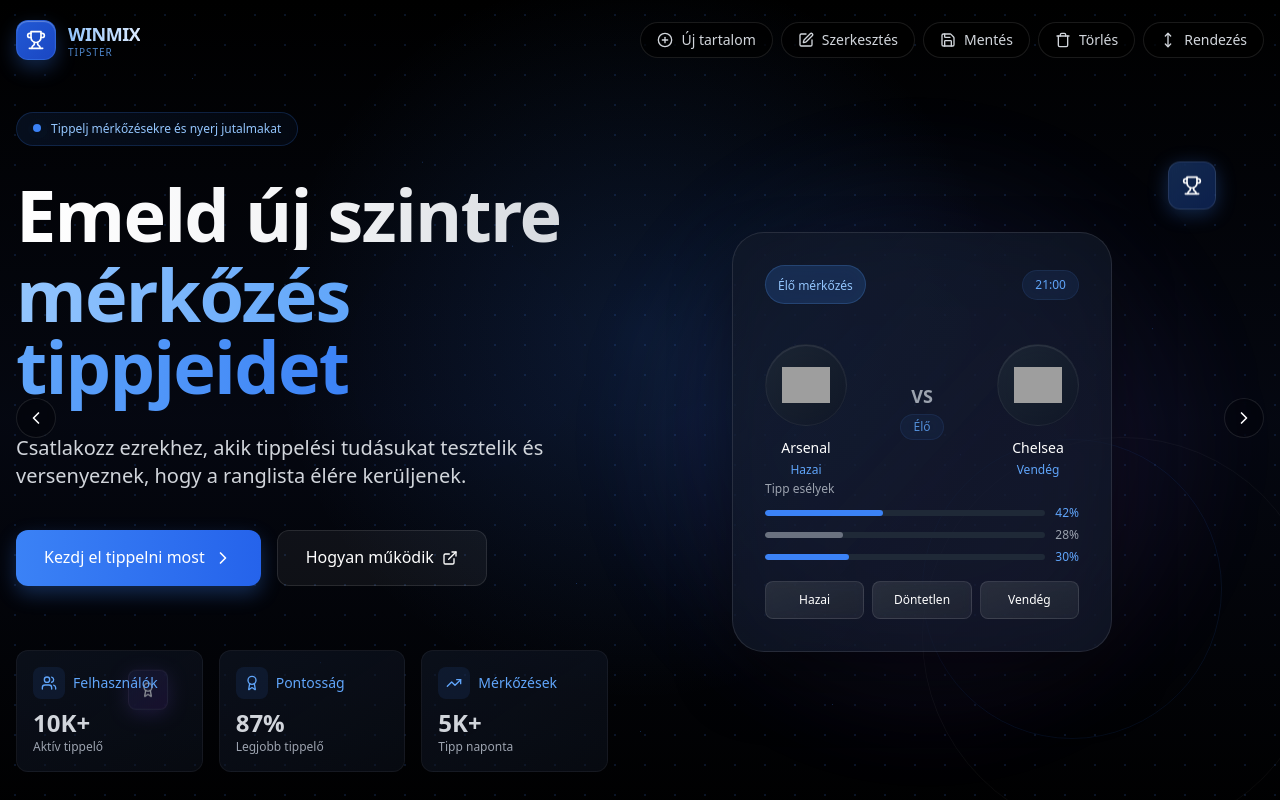
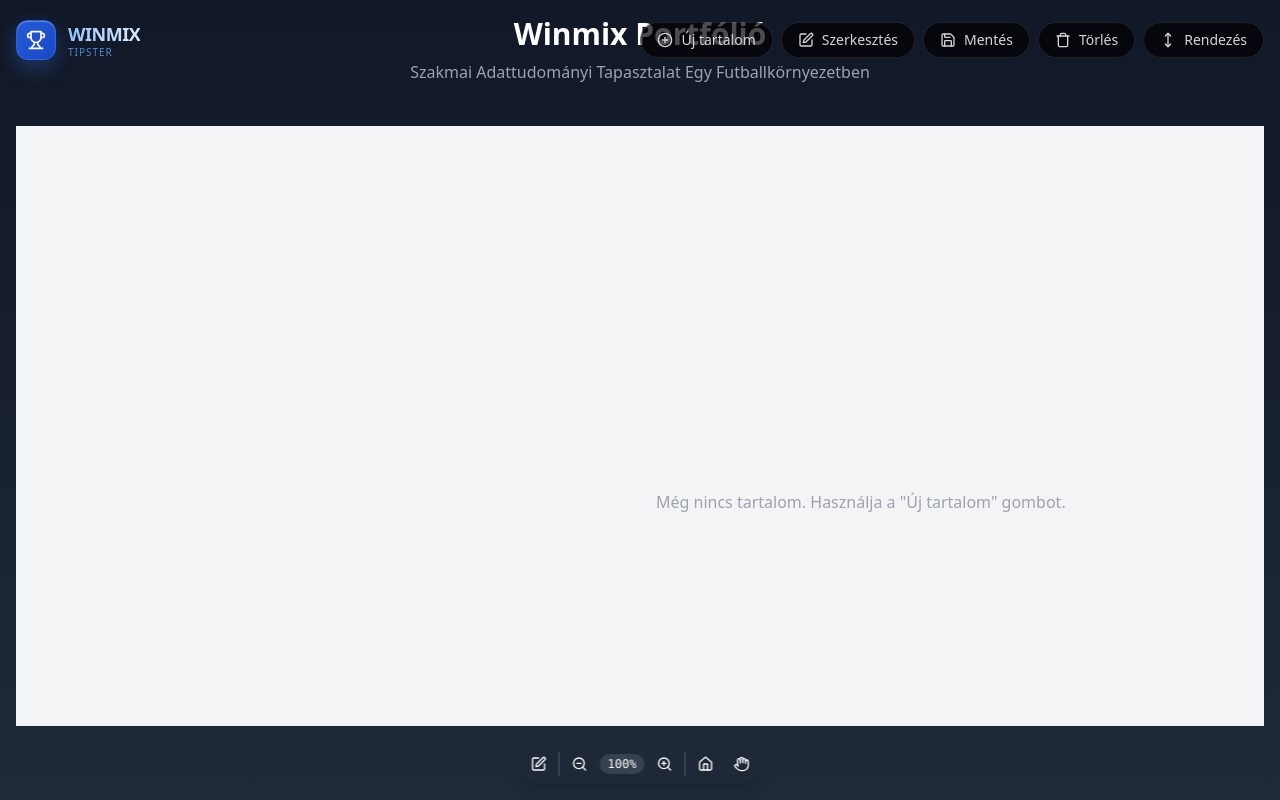
Before and after one commit to Hampilk/winmix-hero-reactor, a React (Vite) app: page / in a window 1280 px wide. Shown: the top 800 px of the page. Built offline with nearby package versions, Linux system fonts and the light colour scheme; grey boxes are pictures that could not be loaded.

Commit message:
Implement Prezi-like content creation
Implement content creation and display features similar to Prezi.

```diff
--- a/src/components/ContentCreator/ContentDisplay.tsx
+++ b/src/components/ContentCreator/ContentDisplay.tsx
@@ -1,5 +1,5 @@
 
-import React from 'react';
+import React, { useRef, useState, useEffect } from 'react';
 import { useContent } from '@/context/ContentContext';
 import { Content } from '@/types/content';
 import { TextDisplay } from './ContentDisplays/TextDisplay';
@@ -10,24 +10,114 @@ import { CardDisplay } from './ContentDisplays/CardDisplay';
 import { GridDisplay } from './ContentDisplays/GridDisplay';
 import { Edit, Trash, ArrowUp, ArrowDown } from 'lucide-react';
 import { Button } from '@/components/ui/button';
+import { CanvasControls } from '@/components/PreziCanvas/CanvasControls';
 
 export const ContentDisplay: React.FC = () => {
-  const { contents, deleteContent, reorderContent, editMode } = useContent();
+  const {
+    contents,
+    deleteContent,
+    reorderContent,
+    editMode,
+    zoomLevel,
+    focusedContentId,
+    setFocusedContentId
+  } = useContent();
+  const canvasRef = useRef<HTMLDivElement>(null);
+  const [isDragging, setIsDragging] = useState(false);
+  const [dragStart, setDragStart] = useState({ x: 0, y: 0 });
+  const [canvasOffset, setCanvasOffset] = useState({ x: 0, y: 0 });
+
+  // Handle canvas interaction
+  useEffect(() => {
+    if (!canvasRef.current) return;
+
+    const handleWheel = (e: WheelEvent) => {
+      e.preventDefault();
+      // Using wheel for zooming is handled through the zoomLevel state
+    };
+
+    const handleMouseDown = (e: MouseEvent) => {
+      if (e.button === 2 || e.button === 1) { // Right click or middle click
+        e.preventDefault();
+        setIsDragging(true);
+        setDragStart({ x: e.clientX, y: e.clientY });
+      }
+    };
+
+    const handleMouseMove = (e: MouseEvent) => {
+      if (isDragging) {
+        e.preventDefault();
+        const dx = e.clientX - dragStart.x;
+        const dy = e.clientY - dragStart.y;
+        setCanvasOffset(prev => ({
+          x: prev.x + dx,
+          y: prev.y + dy
+        }));
+        setDragStart({ x: e.clientX, y: e.clientY });
+      }
+    };
+
+    const handleMouseUp = () => {
+      setIsDragging(false);
+    };
+
+    const handleContextMenu = (e: MouseEvent) => {
+      // Prevent context menu when right-clicking for panning
+      e.preventDefault();
+    };
+
+    const canvas = canvasRef.current;
+    canvas.addEventListener('wheel', handleWheel, { passive: false });
+    canvas.addEventListener('mousedown', handleMouseDown);
+    window.addEventListener('mousemove', handleMouseMove);
+    window.addEventListener('mouseup', handleMouseUp);
+    canvas.addEventListener('contextmenu', handleContextMenu);
+
+    return () => {
+      canvas.removeEventListener('wheel', handleWheel);
+      canvas.removeEventListener('mousedown', handleMouseDown);
+      window.removeEventListener('mousemove', handleMouseMove);
+      window.removeEventListener('mouseup', handleMouseUp);
+      canvas.removeEventListener('contextmenu', handleContextMenu);
+    };
+  }, [isDragging, dragStart]);
+
+  // Handle focused content
+  useEffect(() => {
+    if (focusedContentId && canvasRef.current) {
+      // When focusing on a specific content, reset canvas offset
+      setCanvasOffset({ x: 0, y: 0 });
+    }
+  }, [focusedContentId]);
 
   const renderContent = (content: Content) => {
+    const isFocused = focusedContentId === content.id;
+
+    // Wrap content in a clickable container
+    const handleContentClick = () => {
+      if (!editMode) {
+        setFocusedContentId(content.id);
+      }
+    };
+
+    const contentProps = {
+      onClick: handleContentClick,
+      className: `transition-all duration-300 ${isFocused ? 'ring-2 ring-blue-500' : ''}`
+    };
+
     switch (content.type) {
       case 'text':
-        return <TextDisplay content={content} />;
+        return <TextDisplay content={content} additionalProps={contentProps} />;
       case 'title':
-        return <TitleDisplay content={content} />;
+        return <TitleDisplay content={content} additionalProps={contentProps} />;
       case 'table':
-        return <TableDisplay content={content} />;
+        return <TableDisplay content={content} additionalProps={contentProps} />;
       case 'button':
-        return <ButtonDisplay content={content} />;
+        return <ButtonDisplay content={content} additionalProps={contentProps} />;
       case 'card':
-        return <CardDisplay content={content} />;
+        return <CardDisplay content={content} additionalProps={contentProps} />;
       case 'grid':
-        return <GridDisplay content={content} />;
+        return <GridDisplay content={content} additionalProps={contentProps} />;
       default:
         return null;
     }
@@ -45,12 +135,50 @@ export const ContentDisplay: React.FC = () => {
     }
   };
 
+  // Calculate the scale and transform styles based on zoom level and focused content
+  let canvasStyle: React.CSSProperties = {
+    transform: `scale(${zoomLevel}) translate(${canvasOffset.x / zoomLevel}px, ${canvasOffset.y / zoomLevel}px)`,
+    transformOrigin: 'center center',
+    transition: isDragging ? 'none' : 'transform 0.3s ease-out',
+  };
+
+  // If focusing on a specific content
+  if (focusedContentId) {
+    const focusedContent = contents.find(c => c.id === focusedContentId);
+    if (focusedContent) {
+      // Center the focused content
+      canvasStyle = {
+        ...canvasStyle,
+        transformOrigin: 'center center',
+      };
+    }
+  }
+
+  // Handle opening the drawer for adding new content
+  const handleAddContent = () => {
+    // The drawer is triggered from the CanvasControls
+  };
+
   return (
-    <div className="container mx-auto p-4 space-y-6">
+    <>
+      <div
+        className="relative w-full h-[calc(100vh-200px)] overflow-hidden bg-gray-100 dark:bg-gray-900"
+        style={{ cursor: isDragging ? 'grabbing' : 'default' }}
+      >
+        <div
+          ref={canvasRef}
+          className="absolute w-full h-full"
+          style={{ cursor: isDragging ? 'grabbing' : 'grab' }}
+        >
+          <div
+            className="absolute top-1/2 left-1/2 transform -translate-x-1/2 -translate-y-1/2 transition-transform"
+            style={canvasStyle}
+          >
+            <div className="p-4 space-y-6 max-w-4xl mx-auto">
               {contents.map((content) => (
                 <div key={content.id} className="relative group">
                   {editMode && (
-            <div className="absolute -right-2 top-0 flex flex-col gap-1 opacity-0 group-hover:opacity-100 transition-opacity">
+                    <div className="absolute -right-2 top-0 flex flex-col gap-1 opacity-0 group-hover:opacity-100 transition-opacity z-10">
                       <Button
                         size="icon"
                         variant="secondary"
@@ -93,9 +221,15 @@ export const ContentDisplay: React.FC = () => {
               ))}
               {contents.length === 0 && (
                 <div className="text-center py-12 text-gray-400">
-          <p>Még nincs tartalom. Használja a "Új tartalom" gombot a header-ben.</p>
+                  <p>Még nincs tartalom. Használja a "Új tartalom" gombot.</p>
                 </div>
               )}
             </div>
+          </div>
+        </div>
+      </div>
+
+      <CanvasControls onAddClick={handleAddContent} />
+    </>
   );
 };
--- /dev/null
+++ b/src/components/PreziCanvas/CanvasControls.tsx
@@ -0,0 +1,152 @@
+
+import React from 'react';
+import { Button } from '@/components/ui/button';
+import {
+  ZoomIn,
+  ZoomOut,
+  Home,
+  Hand,
+  MousePointer,
+  Plus,
+  Edit,
+  Save,
+  Trash,
+  MoveVertical
+} from 'lucide-react';
+import { useContent } from '@/context/ContentContext';
+import { DrawerTrigger } from '@/components/ui/drawer';
+
+interface CanvasControlsProps {
+  onAddClick: () => void;
+}
+
+export const CanvasControls: React.FC<CanvasControlsProps> = ({ onAddClick }) => {
+  const {
+    zoomLevel,
+    setZoomLevel,
+    editMode,
+    setEditMode,
+    setFocusedContentId
+  } = useContent();
+
+  const handleZoomIn = () => {
+    setZoomLevel(Math.min(zoomLevel + 0.25, 3));
+  };
+
+  const handleZoomOut = () => {
+    setZoomLevel(Math.max(zoomLevel - 0.25, 0.5));
+  };
+
+  const handleResetZoom = () => {
+    setZoomLevel(1);
+    setFocusedContentId(null);
+  };
+
+  return (
+    <div className="fixed bottom-4 left-1/2 transform -translate-x-1/2 z-50 flex items-center bg-gray-800/80 backdrop-blur-sm rounded-full p-1 shadow-lg">
+      <div className="flex items-center space-x-1">
+        <Button
+          size="icon"
+          variant="ghost"
+          className="h-8 w-8 text-white hover:bg-gray-700 rounded-full"
+          onClick={() => setEditMode(!editMode)}
+          title={editMode ? "Előnézet mód" : "Szerkesztés mód"}
+        >
+          {editMode ? <MousePointer size={16} /> : <Edit size={16} />}
+        </Button>
+
+        <span className="h-6 w-px bg-gray-600" />
+
+        <Button
+          size="icon"
+          variant="ghost"
+          className="h-8 w-8 text-white hover:bg-gray-700 rounded-full"
+          onClick={handleZoomOut}
+          title="Kicsinyítés"
+        >
+          <ZoomOut size={16} />
+        </Button>
+
+        <div className="bg-gray-700 rounded-full px-2 py-0.5 text-xs text-white font-mono">
+          {Math.round(zoomLevel * 100)}%
+        </div>
+
+        <Button
+          size="icon"
+          variant="ghost"
+          className="h-8 w-8 text-white hover:bg-gray-700 rounded-full"
+          onClick={handleZoomIn}
+          title="Nagyítás"
+        >
+          <ZoomIn size={16} />
+        </Button>
+
+        <span className="h-6 w-px bg-gray-600" />
+
+        <Button
+          size="icon"
+          variant="ghost"
+          className="h-8 w-8 text-white hover:bg-gray-700 rounded-full"
+          onClick={handleResetZoom}
+          title="Vissza az áttekintéshez"
+        >
+          <Home size={16} />
+        </Button>
+
+        <Button
+          size="icon"
+          variant="ghost"
+          className="h-8 w-8 text-white hover:bg-gray-700 rounded-full"
+          title="Mozgatás"
+        >
+          <Hand size={16} />
+        </Button>
+
+        {editMode && (
+          <>
+            <span className="h-6 w-px bg-gray-600" />
+
+            <DrawerTrigger asChild>
+              <Button
+                size="icon"
+                variant="ghost"
+                className="h-8 w-8 text-white hover:bg-gray-700 rounded-full"
+                onClick={onAddClick}
+                title="Új tartalom"
+              >
+                <Plus size={16} />
+              </Button>
+            </DrawerTrigger>
+
+            <Button
+              size="icon"
+              variant="ghost"
+              className="h-8 w-8 text-white hover:bg-gray-700 rounded-full"
+              title="Mentés"
+            >
+              <Save size={16} />
+            </Button>
+
+            <Button
+              size="icon"
+              variant="ghost"
+              className="h-8 w-8 text-white hover:bg-gray-700 rounded-full"
+              title="Törlés"
+            >
+              <Trash size={16} />
+            </Button>
+
+            <Button
+              size="icon"
+              variant="ghost"
+              className="h-8 w-8 text-white hover:bg-gray-700 rounded-full"
+              title="Rendezés"
+            >
+              <MoveVertical size={16} />
+            </Button>
+          </>
+        )}
+      </div>
+    </div>
+  );
+};
--- a/src/context/ContentContext.tsx
+++ b/src/context/ContentContext.tsx
@@ -1,6 +1,6 @@
 
 import React, { createContext, useContext, useState, useEffect } from 'react';
-import { Content } from '@/types/content';
+import { Content, TextContent, TitleContent, TableContent, ButtonContent, CardContent, GridContent } from '@/types/content';
 import { v4 as uuidv4 } from 'uuid';
 
 interface ContentContextType {
@@ -11,6 +11,10 @@ interface ContentContextType {
   reorderContent: (id: string, newOrder: number) => void;
   editMode: boolean;
   setEditMode: (mode: boolean) => void;
+  zoomLevel: number;
+  setZoomLevel: (level: number) => void;
+  focusedContentId: string | null;
+  setFocusedContentId: (id: string | null) => void;
 }
 
 const ContentContext = createContext<ContentContextType | undefined>(undefined);
@@ -26,6 +30,8 @@ export const useContent = (): ContentContextType => {
 export const ContentProvider: React.FC<{ children: React.ReactNode }> = ({ children }) => {
   const [contents, setContents] = useState<Content[]>([]);
   const [editMode, setEditMode] = useState(false);
+  const [zoomLevel, setZoomLevel] = useState(1);
+  const [focusedContentId, setFocusedContentId] = useState<string | null>(null);
 
   // Load contents from localStorage on component mount
   useEffect(() => {
@@ -45,94 +51,101 @@ export const ContentProvider: React.FC<{ children: React.ReactNode }> = ({ child
   }, [contents]);
 
   const addContent = (content: Omit<Content, 'id' | 'order'>) => {
-    // The issue is here - we need to make sure each content type has all required properties
-    // Create a properly typed content object based on the content's type
     let newContent: Content;
 
-    // Properly create each content type with its required properties
-    if (content.type === 'card') {
+    switch(content.type) {
+      case 'text':
         newContent = {
           ...content,
           id: uuidv4(),
           order: contents.length,
-        // Make sure these properties exist for CardContent
-        title: (content as any).title || '',
-        content: (content as any).content || '',
-        imageUrl: (content as any).imageUrl
-      } as Content;
-    } else if (content.type === 'button') {
+          content: (content as Partial<TextContent>).content || '',
+        } as TextContent;
+        break;
+
+      case 'title':
         newContent = {
           ...content,
           id: uuidv4(),
           order: contents.length,
-        // Make sure these properties exist for ButtonContent
-        text: (content as any).text || '',
-        url: (content as any).url || '',
-        variant: (content as any).variant
-      } as Content;
-    } else if (content.type === 'table') {
+          content: (content as Partial<TitleContent>).content || '',
+          level: (content as Partial<TitleContent>).level || 2,
+        } as TitleContent;
+        break;
+
+      case 'table':
         newContent = {
           ...content,
           id: uuidv4(),
           order: contents.length,
-        // Make sure these properties exist for TableContent
-        headers: (content as any).headers || [],
-        rows: (content as any).rows || []
-      } as Content;
-    } else if (content.type === 'grid') {
+          headers: (content as Partial<TableContent>).headers || [],
+          rows: (content as Partial<TableContent>).rows || [],
+        } as TableContent;
+        break;
+
+      case 'button':
         newContent = {
           ...content,
           id: uuidv4(),
           order: contents.length,
-        // Make sure these properties exist for GridContent
-        columns: (content as any).columns || 3,
-        rows: (content as any).rows || 3,
-        items: (content as any).items || []
-      } as Content;
-    } else if (content.type === 'title') {
+          text: (content as Partial<ButtonContent>).text || '',
+          url: (content as Partial<ButtonContent>).url || '',
+          variant: (content as Partial<ButtonContent>).variant,
+        } as ButtonContent;
+        break;
+
+      case 'card':
         newContent = {
           ...content,
           id: uuidv4(),
           order: contents.length,
-        // Make sure these properties exist for TitleContent
-        content: (content as any).content || '',
-        level: (content as any).level || 2
-      } as Content;
-    } else {
-      // Text content or any other type
+          title: (content as Partial<CardContent>).title || '',
+          content: (content as Partial<CardContent>).content || '',
+          imageUrl: (content as Partial<CardContent>).imageUrl,
+        } as CardContent;
+        break;
+
+      case 'grid':
         newContent = {
           ...content,
           id: uuidv4(),
-        order: contents.length
-      } as Content;
+          order: contents.length,
+          columns: (content as Partial<GridContent>).columns || 3,
+          rows: (content as Partial<GridContent>).rows || 3,
+          items: (content as Partial<GridContent>).items || [],
+        } as GridContent;
+        break;
+
+      default:
+        throw new Error(`Unknown content type: ${(content as any).type}`);
     }
 
-    setContents((prev) => [...prev, newContent]);
+    setContents(prev => [...prev, newContent]);
   };
 
   const updateContent = (id: string, content: Partial<Omit<Content, 'id'>>) => {
-    setContents((prev) =>
-      prev.map((item) => (item.id === id ? { ...item, ...content } : item))
+    setContents(prev =>
+      prev.map(item => (item.id === id ? { ...item, ...content } : item))
     );
   };
 
   const deleteContent = (id: string) => {
-    setContents((prev) => {
-      const filtered = prev.filter((item) => item.id !== id);
+    setContents(prev => {
+      const filtered = prev.filter(item => item.id !== id);
       // Re-order the remaining contents
       return filtered.map((item, index) => ({ ...item, order: index }));
     });
   };
 
   const reorderContent = (id: string, newOrder: number) => {
-    setContents((prev) => {
-      const content = prev.find((item) => item.id === id);
+    setContents(prev => {
+      const content = prev.find(item => item.id === id);
       if (!content) return prev;
 
       const oldOrder = content.order;
       if (oldOrder === newOrder) return prev;
 
-      return prev.map((item) => {
+      return prev.map(item => {
         if (item.id === id) {
           return { ...item, order: newOrder };
         }
@@ -157,6 +170,10 @@ export const ContentProvider: React.FC<{ children: React.ReactNode }> = ({ child
         reorderContent,
         editMode,
         setEditMode,
+        zoomLevel,
+        setZoomLevel,
+        focusedContentId,
+        setFocusedContentId,
       }}
     >
       {children}
--- a/src/pages/Index.tsx
+++ b/src/pages/Index.tsx
@@ -1,20 +1,24 @@
 
 import React from 'react';
 import Header from '@/components/Header';
-import HeroCarousel from '@/components/HeroCarousel';
 import { ContentProvider } from '@/context/ContentContext';
 import { ContentDisplay } from '@/components/ContentCreator/ContentDisplay';
-import { Drawer, DrawerTrigger } from '@/components/ui/drawer';
+import { Drawer } from '@/components/ui/drawer';
 import { ContentCreationDrawer } from '@/components/ContentCreator/ContentCreationDrawer';
 
 const Index = () => {
   return (
     <ContentProvider>
-      <div className="min-h-screen bg-black text-gray-300">
+      <div className="min-h-screen bg-gradient-to-b from-gray-900 to-gray-800 text-gray-300">
         <Drawer>
           <Header />
-          <HeroCarousel />
-          <ContentDisplay />
+          <div className="container mx-auto px-4">
+            <div className="py-4">
+              <h1 className="text-3xl font-bold text-center text-white mb-2">Winmix Portfólió</h1>
+              <p className="text-center text-gray-400 mb-6">Szakmai Adattudományi Tapasztalat Egy Futballkörnyezetben</p>
+            </div>
+            <ContentDisplay />
+          </div>
           <ContentCreationDrawer />
         </Drawer>
       </div>
```
Lines whose indentation alone changed are shown as unchanged.
